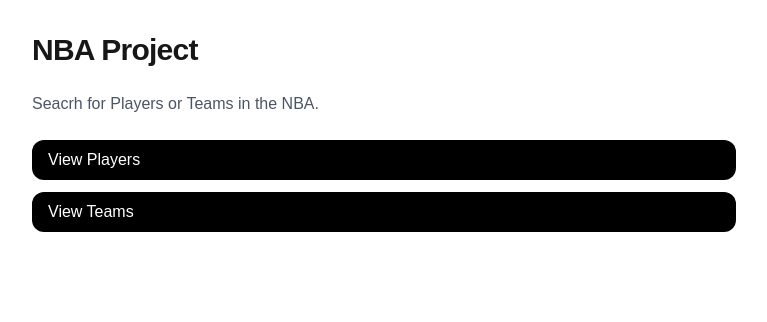
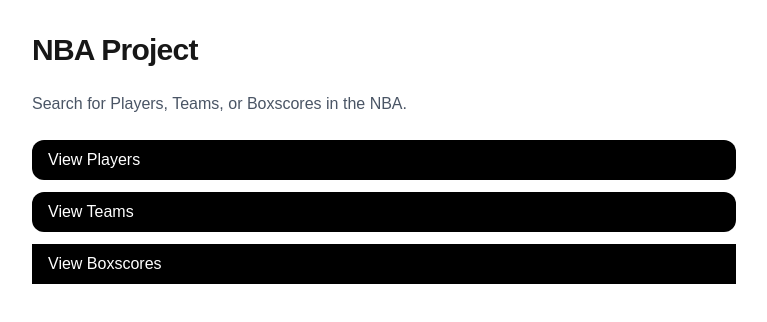
Before and after one commit to iammon/nba-project, a Next.js app: page / in a window 1280 px wide. Shown: the top 322 px of the page, without its empty margins (256-1023 px from the left). Built offline with nearby package versions, Linux system fonts and the light colour scheme.

Commit message:
Add boxscores to web page

```diff
--- a/src/app/page.tsx
+++ b/src/app/page.tsx
@@ -4,7 +4,7 @@
     <main className="mx-auto max-w-3xl p-8 space-y-6">
       <h1 className="text-2xl sm:text-3xl font-bold tracking-tight">NBA Project</h1>
       <p className="text-gray-600">
-        Seacrh for Players or Teams in the NBA.
+        Search for Players, Teams, or Boxscores in the NBA.
       </p>
 
       <div className="flex flex-col gap-3">
@@ -20,6 +20,12 @@
         >
           View Teams
         </a>
+        <a
+          href="/bocscores"
+          className="inline-block rounded-x1 px-4 py-2 bg-black text-white hover:bg-gray-9=800"
+          >
+            View Boxscores
+         </a>
       </div>
     </main>
   );
```
